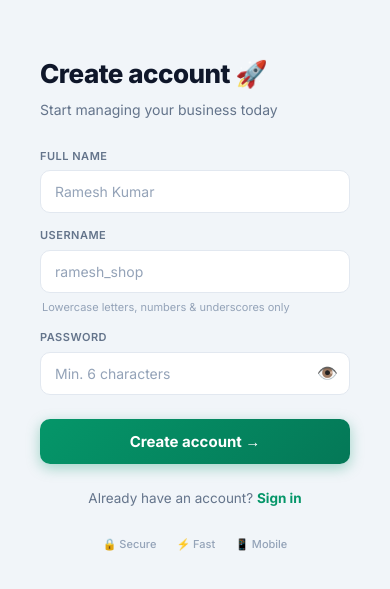
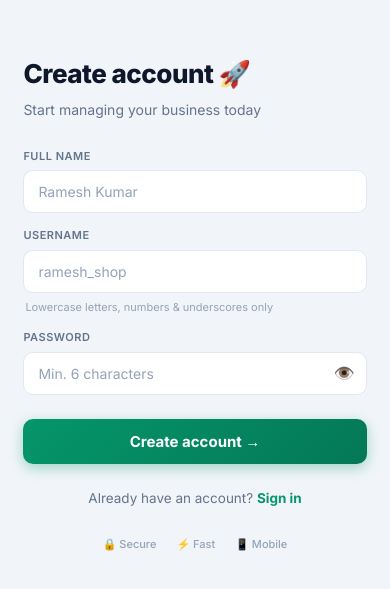
Before and after one commit to kulshreshthsr/Rakh-rakhaav, a Next.js app in the folder client/: page /register in a window 390 px wide. Shown: the part 119-708 px from the top of the page. Built offline with nearby package versions, Linux system fonts and the light colour scheme.

Commit message:
fix: mobile login blank space fix

```diff
--- a/client/src/app/login/page.js
+++ b/client/src/app/login/page.js
@@ -38,7 +38,7 @@ export default function LoginPage() {
     <div style={{
       minHeight: '100vh',
       fontFamily: "'Inter', sans-serif",
-      background: '#0B1D35',
+      background: '#F1F5F9',
       display: 'flex',
       alignItems: 'stretch',
     }}>
@@ -92,11 +92,12 @@ export default function LoginPage() {
 
       {/* ── RIGHT PANEL (form) ── */}
       <div style={{
-        width: '100%', maxWidth: 440,
+        width: '100%', maxWidth: 480,
+        minWidth: 0,
         background: '#F1F5F9',
         display: 'flex', flexDirection: 'column',
         justifyContent: 'center',
-        padding: '48px 40px',
+        padding: 'clamp(24px, 5vw, 48px) clamp(20px, 6vw, 40px)',
       }}>
         <div style={{ marginBottom: 32 }}>
           <h1 style={{ fontSize: 26, fontWeight: 800, color: '#0F172A', marginBottom: 6, letterSpacing: -0.5 }}>
--- a/client/src/app/page.js
+++ b/client/src/app/page.js
@@ -38,7 +38,7 @@ export default function LoginPage() {
     <div style={{
       minHeight: '100vh',
       fontFamily: "'Inter', sans-serif",
-      background: '#0B1D35',
+      background: '#F1F5F9',
       display: 'flex',
       alignItems: 'stretch',
     }}>
@@ -92,11 +92,12 @@ export default function LoginPage() {
 
       {/* ── RIGHT PANEL (form) ── */}
       <div style={{
-        width: '100%', maxWidth: 440,
+        width: '100%', maxWidth: 480,
+        minWidth: 0,
         background: '#F1F5F9',
         display: 'flex', flexDirection: 'column',
         justifyContent: 'center',
-        padding: '48px 40px',
+        padding: 'clamp(24px, 5vw, 48px) clamp(20px, 6vw, 40px)',
       }}>
         <div style={{ marginBottom: 32 }}>
           <h1 style={{ fontSize: 26, fontWeight: 800, color: '#0F172A', marginBottom: 6, letterSpacing: -0.5 }}>
--- a/client/src/app/register/page.js
+++ b/client/src/app/register/page.js
@@ -39,7 +39,7 @@ export default function RegisterPage() {
     <div style={{
       minHeight: '100vh',
       fontFamily: "'Inter', sans-serif",
-      background: '#0B1D35',
+      background: '#F1F5F9',
       display: 'flex',
       alignItems: 'stretch',
     }}>
@@ -91,11 +91,12 @@ export default function RegisterPage() {
 
       {/* ── RIGHT PANEL (form) ── */}
       <div style={{
-        width: '100%', maxWidth: 440,
+        width: '100%', maxWidth: 480,
+        minWidth: 0,
         background: '#F1F5F9',
         display: 'flex', flexDirection: 'column',
         justifyContent: 'center',
-        padding: '48px 40px',
+        padding: 'clamp(24px, 5vw, 48px) clamp(20px, 6vw, 40px)',
       }}>
         <div style={{ marginBottom: 28 }}>
           <h1 style={{ fontSize: 26, fontWeight: 800, color: '#0F172A', marginBottom: 6, letterSpacing: -0.5 }}>
```
